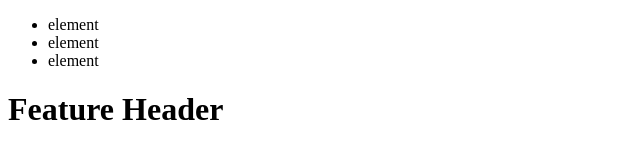
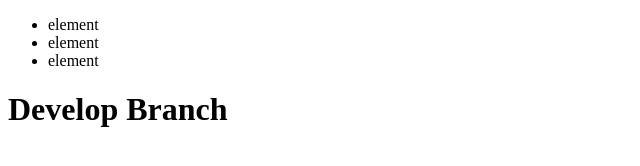
Before and after one commit to StefanoMiC/git-test-FS0824B, a plain HTML site: page index.html in a window 1280 px wide. Shown: the whole page, without its empty margins (0-640 px from the left). Drawn offline with Linux system fonts and the light colour scheme.

Commit message:
updates title from develop

```diff
--- a/index.html
+++ b/index.html
@@ -15,7 +15,7 @@
             <li>element</li>
         </ul>
     </header>
-    <h1>Feature Header</h1>
+    <h1>Develop Branch</h1>
 
 </body>
 
```
